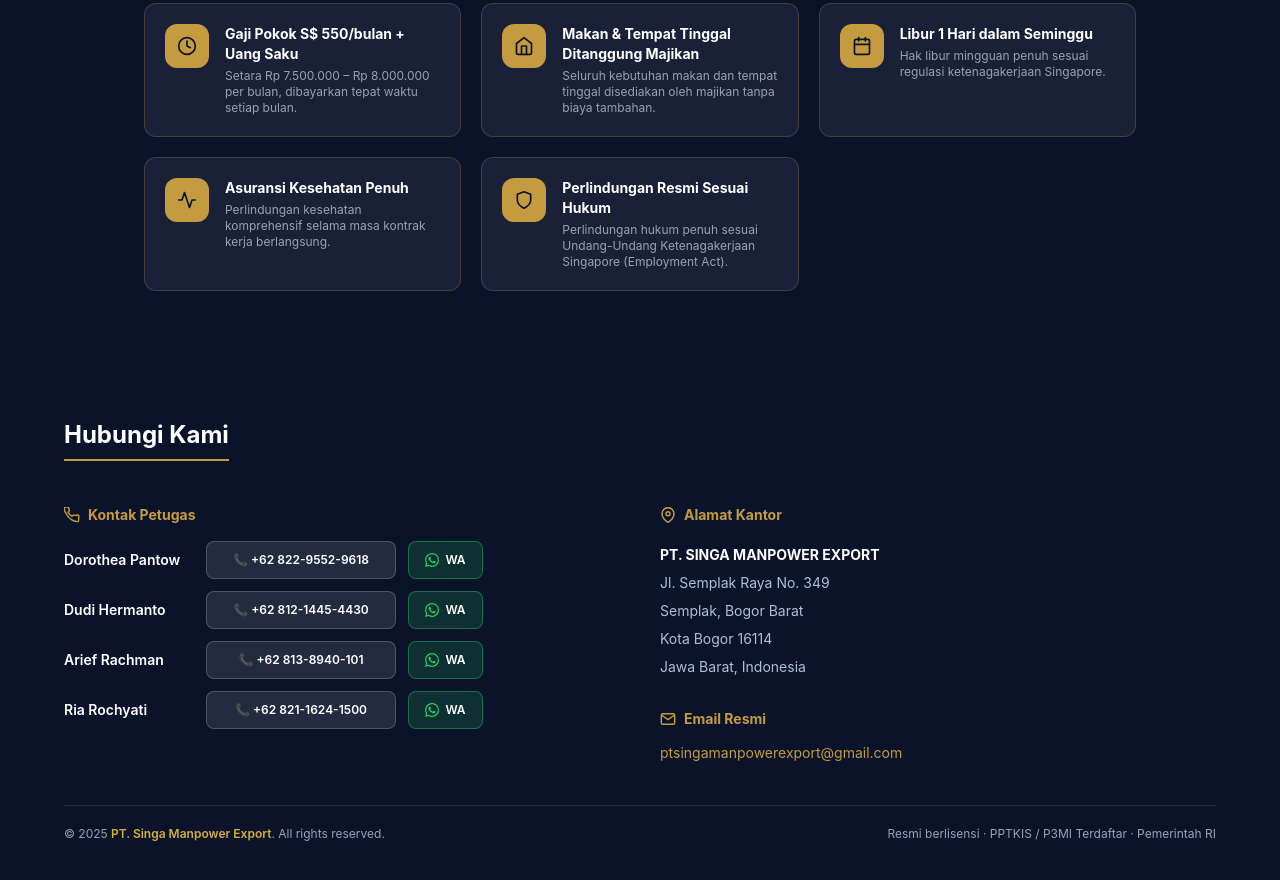
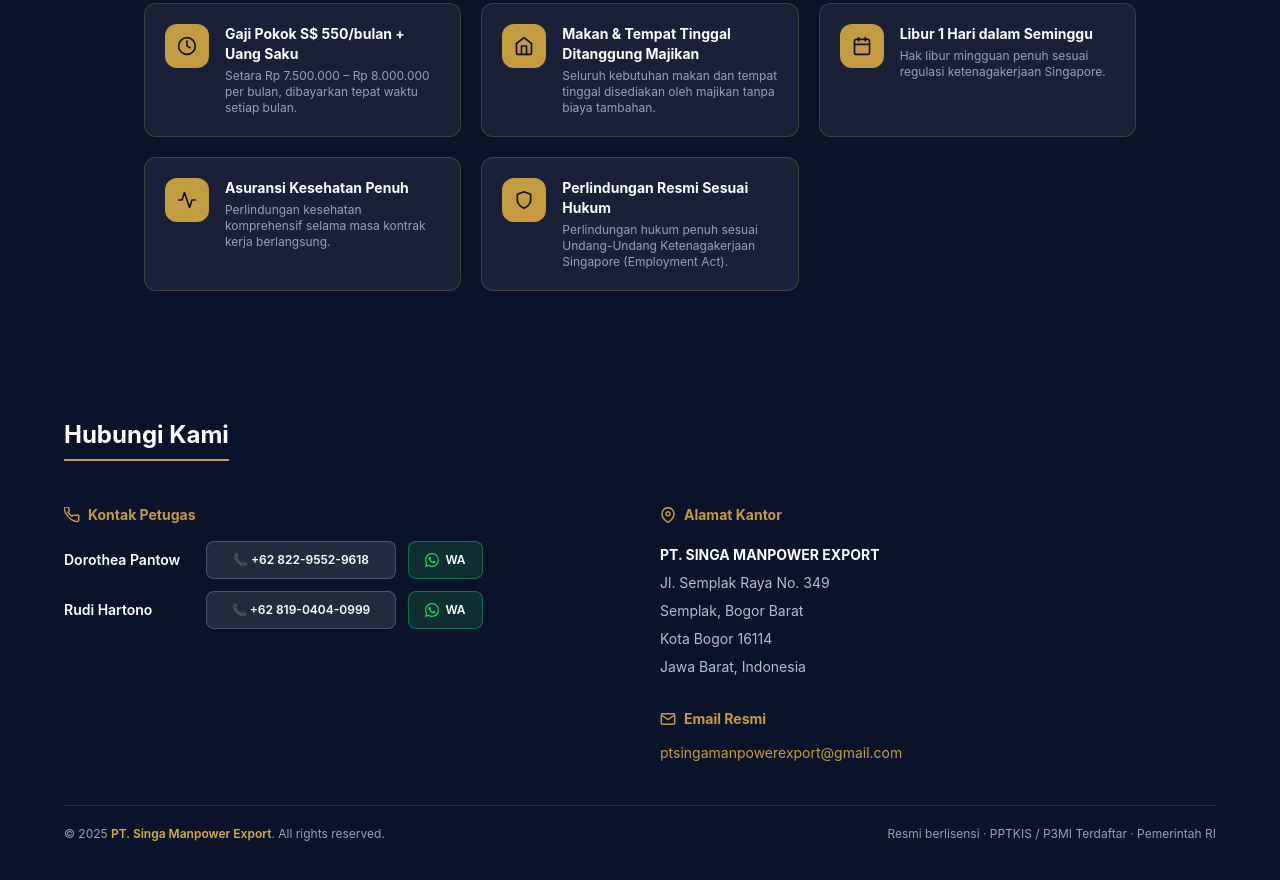
Before and after one commit to Mas-Bayu/web-PTSINGAMANPOWER, a plain HTML site: page index.html in a window 1280 px wide. Shown: the part 2365-3245 px from the top of the page. Drawn offline with nearby package versions, Linux system fonts and the light colour scheme.

Commit message:
contact changes

```diff
--- a/index.html
+++ b/index.html
@@ -378,7 +378,6 @@
         </div>
         <ul class="flex flex-col gap-3">
           <!-- Dorothea -->
-          <!-- Dorothea -->
           <li class="flex flex-col gap-1.5 md:flex-row md:items-center md:flex-nowrap md:gap-3 text-sm">
             <span class="font-semibold text-white md:w-[130px] md:min-w-[130px] md:flex-shrink-0">Dorothea Pantow</span>
             <div class="flex flex-row items-center gap-2 w-full md:contents">
@@ -394,47 +393,15 @@
               </a>
             </div>
           </li>
-          <!-- Dudi -->
+          <!-- Rudi -->
           <li class="flex flex-col gap-1.5 md:flex-row md:items-center md:flex-nowrap md:gap-3 text-sm">
-            <span class="font-semibold text-white md:w-[130px] md:min-w-[130px] md:flex-shrink-0">Dudi Hermanto</span>
+            <span class="font-semibold text-white md:w-[130px] md:min-w-[130px] md:flex-shrink-0">Rudi Hartono</span>
             <div class="flex flex-row items-center gap-2 w-full md:contents">
-              <a href="tel:+6281214454430"
+              <a href="tel:+6281904040999"
                  class="flex-1 md:flex-none inline-flex items-center justify-center gap-1 bg-white/10 border border-white/20 text-white text-xs font-semibold px-3 rounded-lg h-[38px] hover:bg-white/20 transition-colors md:w-[190px] md:flex-shrink-0">
-                📞 +62 812-1445-4430
+                📞 +62 819-0404-0999
               </a>
-              <a href="https://wa.me/6281214454430?text=Halo%20Bapak/Ibu,%20saya%20tertarik%20untuk%20menjadi%20PMI%20Singapura%20melalui%20PT%20Singa%20Manpower%20Export.%20Mohon%20panduan%20untuk%20proses%20pendaftaran%20selanjutnya,%20terima%20kasih."
-                 target="_blank" rel="noopener"
-                 class="wa-contact-link w-[75px] shrink-0 inline-flex items-center justify-center gap-1.5 bg-[rgba(37,211,102,.15)] border border-[rgba(37,211,102,.4)] text-white text-xs font-semibold px-3 rounded-lg h-[38px] transition-colors md:flex-shrink-0">
-                <svg class="w-3.5 h-3.5 flex-shrink-0" viewBox="0 0 24 24" fill="#25D366"><path d="M17.472 14.382c-.297-.149-1.758-.867-2.03-.967-.273-.099-.471-.148-.67.15-.197.297-.767.966-.94 1.164-.173.199-.347.223-.644.075-.297-.15-1.255-.463-2.39-1.475-.883-.788-1.48-1.761-1.653-2.059-.173-.297-.018-.458.13-.606.134-.133.298-.347.446-.52.149-.174.198-.298.298-.497.099-.198.05-.371-.025-.52-.075-.149-.669-1.612-.916-2.207-.242-.579-.487-.5-.669-.51-.173-.008-.371-.01-.57-.01-.198 0-.52.074-.792.372-.272.297-1.04 1.016-1.04 2.479 0 1.462 1.065 2.875 1.213 3.074.149.198 2.096 3.2 5.077 4.487.709.306 1.262.489 1.694.625.712.227 1.36.195 1.871.118.571-.085 1.758-.719 2.006-1.413.248-.694.248-1.289.173-1.413-.074-.124-.272-.198-.57-.347m-5.421 7.403h-.004a9.87 9.87 0 01-5.031-1.378l-.361-.214-3.741.982.998-3.648-.235-.374a9.86 9.86 0 01-1.51-5.26c.001-5.45 4.436-9.884 9.888-9.884 2.64 0 5.122 1.03 6.988 2.898a9.825 9.825 0 012.893 6.994c-.003 5.45-4.437 9.884-9.885 9.884m8.413-18.297A11.815 11.815 0 0012.05 0C5.495 0 .16 5.335.157 11.892c0 2.096.547 4.142 1.588 5.945L.057 24l6.305-1.654a11.882 11.882 0 005.683 1.448h.005c6.554 0 11.89-5.335 11.893-11.893a11.821 11.821 0 00-3.48-8.413z"/></svg>
-                WA
-              </a>
-            </div>
-          </li>
-          <!-- Arief -->
-          <li class="flex flex-col gap-1.5 md:flex-row md:items-center md:flex-nowrap md:gap-3 text-sm">
-            <span class="font-semibold text-white md:w-[130px] md:min-w-[130px] md:flex-shrink-0">Arief Rachman</span>
-            <div class="flex flex-row items-center gap-2 w-full md:contents">
-              <a href="tel:+628138940101"
-                 class="flex-1 md:flex-none inline-flex items-center justify-center gap-1 bg-white/10 border border-white/20 text-white text-xs font-semibold px-3 rounded-lg h-[38px] hover:bg-white/20 transition-colors md:w-[190px] md:flex-shrink-0">
-                📞 +62 813-8940-101
-              </a>
-              <a href="https://wa.me/628138940101?text=Halo%20Bapak/Ibu,%20saya%20tertarik%20untuk%20menjadi%20PMI%20Singapura%20melalui%20PT%20Singa%20Manpower%20Export.%20Mohon%20panduan%20untuk%20proses%20pendaftaran%20selanjutnya,%20terima%20kasih."
-                 target="_blank" rel="noopener"
-                 class="wa-contact-link w-[75px] shrink-0 inline-flex items-center justify-center gap-1.5 bg-[rgba(37,211,102,.15)] border border-[rgba(37,211,102,.4)] text-white text-xs font-semibold px-3 rounded-lg h-[38px] transition-colors md:flex-shrink-0">
-                <svg class="w-3.5 h-3.5 flex-shrink-0" viewBox="0 0 24 24" fill="#25D366"><path d="M17.472 14.382c-.297-.149-1.758-.867-2.03-.967-.273-.099-.471-.148-.67.15-.197.297-.767.966-.94 1.164-.173.199-.347.223-.644.075-.297-.15-1.255-.463-2.39-1.475-.883-.788-1.48-1.761-1.653-2.059-.173-.297-.018-.458.13-.606.134-.133.298-.347.446-.52.149-.174.198-.298.298-.497.099-.198.05-.371-.025-.52-.075-.149-.669-1.612-.916-2.207-.242-.579-.487-.5-.669-.51-.173-.008-.371-.01-.57-.01-.198 0-.52.074-.792.372-.272.297-1.04 1.016-1.04 2.479 0 1.462 1.065 2.875 1.213 3.074.149.198 2.096 3.2 5.077 4.487.709.306 1.262.489 1.694.625.712.227 1.36.195 1.871.118.571-.085 1.758-.719 2.006-1.413.248-.694.248-1.289.173-1.413-.074-.124-.272-.198-.57-.347m-5.421 7.403h-.004a9.87 9.87 0 01-5.031-1.378l-.361-.214-3.741.982.998-3.648-.235-.374a9.86 9.86 0 01-1.51-5.26c.001-5.45 4.436-9.884 9.888-9.884 2.64 0 5.122 1.03 6.988 2.898a9.825 9.825 0 012.893 6.994c-.003 5.45-4.437 9.884-9.885 9.884m8.413-18.297A11.815 11.815 0 0012.05 0C5.495 0 .16 5.335.157 11.892c0 2.096.547 4.142 1.588 5.945L.057 24l6.305-1.654a11.882 11.882 0 005.683 1.448h.005c6.554 0 11.89-5.335 11.893-11.893a11.821 11.821 0 00-3.48-8.413z"/></svg>
-                WA
-              </a>
-            </div>
-          </li>
-          <!-- Ria -->
-          <li class="flex flex-col gap-1.5 md:flex-row md:items-center md:flex-nowrap md:gap-3 text-sm">
-            <span class="font-semibold text-white md:w-[130px] md:min-w-[130px] md:flex-shrink-0">Ria Rochyati</span>
-            <div class="flex flex-row items-center gap-2 w-full md:contents">
-              <a href="tel:+6282116241500"
-                 class="flex-1 md:flex-none inline-flex items-center justify-center gap-1 bg-white/10 border border-white/20 text-white text-xs font-semibold px-3 rounded-lg h-[38px] hover:bg-white/20 transition-colors md:w-[190px] md:flex-shrink-0">
-                📞 +62 821-1624-1500
-              </a>
-              <a href="https://wa.me/6282116241500?text=Halo%20Bapak/Ibu,%20saya%20tertarik%20untuk%20menjadi%20PMI%20Singapura%20melalui%20PT%20Singa%20Manpower%20Export.%20Mohon%20panduan%20untuk%20proses%20pendaftaran%20selanjutnya,%20terima%20kasih."
+              <a href="https://wa.me/6281904040999?text=Halo%20Bapak/Ibu,%20saya%20tertarik%20untuk%20menjadi%20PMI%20Singapura%20melalui%20PT%20Singa%20Manpower%20Export.%20Mohon%20panduan%20untuk%20proses%20pendaftaran%20selanjutnya,%20terima%20kasih."
                  target="_blank" rel="noopener"
                  class="wa-contact-link w-[75px] shrink-0 inline-flex items-center justify-center gap-1.5 bg-[rgba(37,211,102,.15)] border border-[rgba(37,211,102,.4)] text-white text-xs font-semibold px-3 rounded-lg h-[38px] transition-colors md:flex-shrink-0">
                 <svg class="w-3.5 h-3.5 flex-shrink-0" viewBox="0 0 24 24" fill="#25D366"><path d="M17.472 14.382c-.297-.149-1.758-.867-2.03-.967-.273-.099-.471-.148-.67.15-.197.297-.767.966-.94 1.164-.173.199-.347.223-.644.075-.297-.15-1.255-.463-2.39-1.475-.883-.788-1.48-1.761-1.653-2.059-.173-.297-.018-.458.13-.606.134-.133.298-.347.446-.52.149-.174.198-.298.298-.497.099-.198.05-.371-.025-.52-.075-.149-.669-1.612-.916-2.207-.242-.579-.487-.5-.669-.51-.173-.008-.371-.01-.57-.01-.198 0-.52.074-.792.372-.272.297-1.04 1.016-1.04 2.479 0 1.462 1.065 2.875 1.213 3.074.149.198 2.096 3.2 5.077 4.487.709.306 1.262.489 1.694.625.712.227 1.36.195 1.871.118.571-.085 1.758-.719 2.006-1.413.248-.694.248-1.289.173-1.413-.074-.124-.272-.198-.57-.347m-5.421 7.403h-.004a9.87 9.87 0 01-5.031-1.378l-.361-.214-3.741.982.998-3.648-.235-.374a9.86 9.86 0 01-1.51-5.26c.001-5.45 4.436-9.884 9.888-9.884 2.64 0 5.122 1.03 6.988 2.898a9.825 9.825 0 012.893 6.994c-.003 5.45-4.437 9.884-9.885 9.884m8.413-18.297A11.815 11.815 0 0012.05 0C5.495 0 .16 5.335.157 11.892c0 2.096.547 4.142 1.588 5.945L.057 24l6.305-1.654a11.882 11.882 0 005.683 1.448h.005c6.554 0 11.89-5.335 11.893-11.893a11.821 11.821 0 00-3.48-8.413z"/></svg>
```
